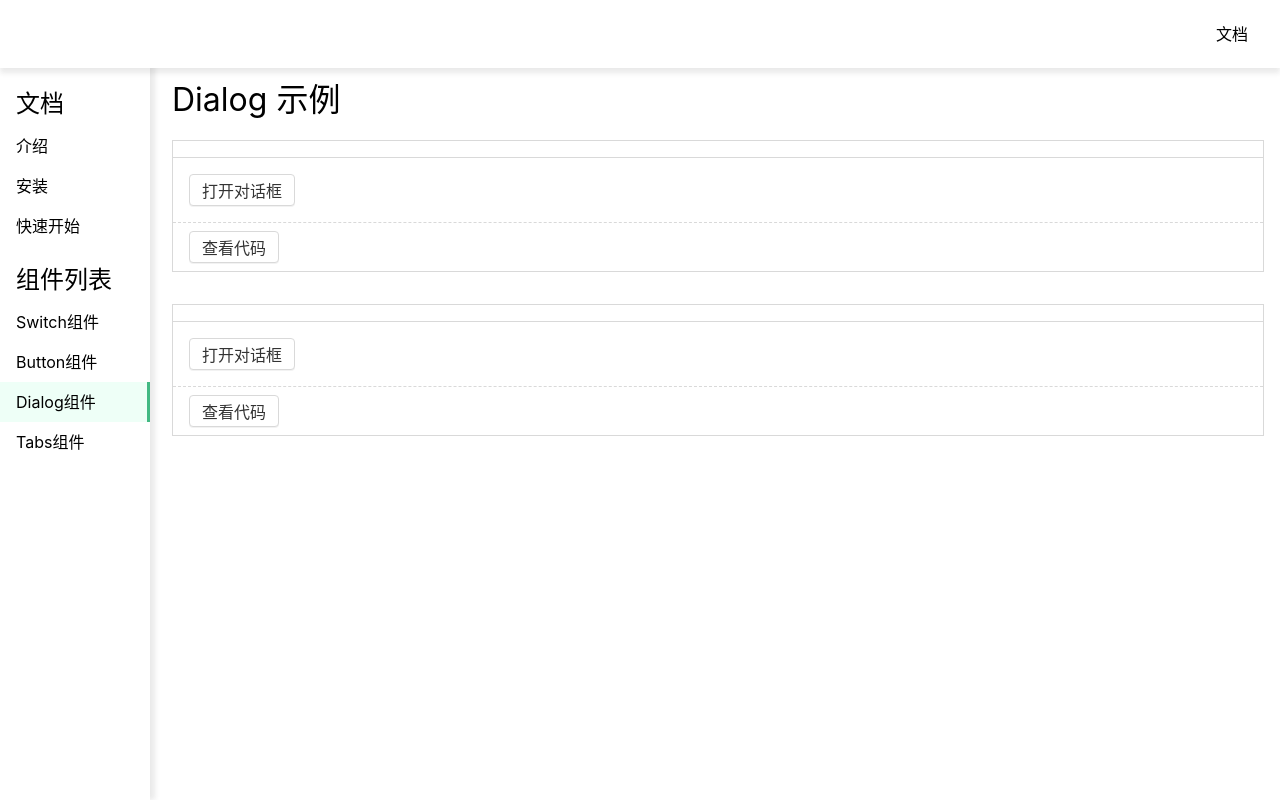
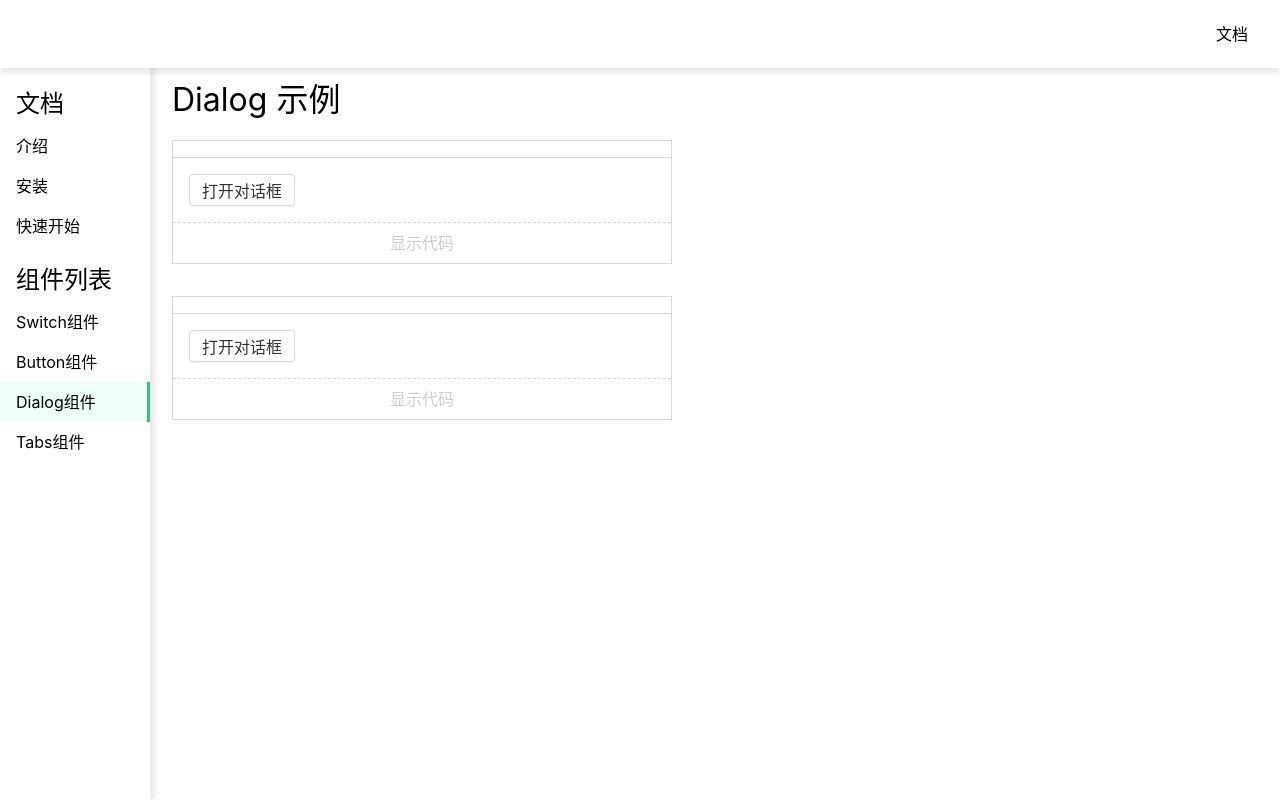
Before and after one commit to jaycemxy/muma-ui-test, a Vue app: page /#/doc/dialog in a window 1280 px wide. Built offline with nearby package versions, Linux system fonts and the light colour scheme.

Commit message:
改造 Tabs示例

```diff
--- a/src/components/Demo.vue
+++ b/src/components/Demo.vue
@@ -4,8 +4,9 @@
     <div class="demo-component">
         <component :is="component"/>
     </div>
-    <div class="demo-actions">
-        <Button @click="codeVisible = !codeVisible">查看代码</Button>
+    <div class="demo-actions" @click="toggleCode">
+      {{ codeVisible ===true? '隐藏代码':'显示代码' }}
+        <!-- <Button @click="codeVisible = !codeVisible">查看代码</Button> -->
     </div>
     <div class="demo-code" v-if="codeVisible">
         <pre v-html="html"></pre>
@@ -28,12 +29,13 @@ export default {
         Button
     },
     setup(props){
+        const codeVisible = ref(false)
+        const toggleCode = ()=> codeVisible.value = !codeVisible.value
         const html = computed(()=>{
             return Prism.highlight(props.component.__sourceCode, Prism.languages.html, 'html')
         })
-        const codeVisible = ref(false)
         return {
-            Prism, html, codeVisible
+            Prism, html, codeVisible, toggleCode
         }
     }
 }
@@ -45,6 +47,7 @@ $border-color: #d9d9d9;
 .demo {
   border: 1px solid $border-color;
   margin: 16px 0 32px;
+  max-width: 500px;
   > h2 {
     font-size: 20px;
     padding: 8px 16px;
@@ -54,8 +57,15 @@ $border-color: #d9d9d9;
     padding: 16px;
   }
   &-actions {
+    cursor: pointer;
+    text-align: center;
     padding: 8px 16px;
     border-top: 1px dashed $border-color;
+    color: #ccc;
+  }
+  &-actions:hover {
+    color: #91ceca;
+    background-color: #f9fafc;
   }
   &-code {
     padding: 8px 16px;
--- /dev/null
+++ b/src/components/Tabs1.demo.vue
@@ -0,0 +1,29 @@
+<demo>
+基础用法
+</demo>
+
+<template>
+<Tabs v-model:selected="x">
+  <Tab title="导航1">内容1</Tab>
+  <Tab title="导航2">内容2</Tab>
+</Tabs>
+</template>
+
+<script lang="ts">
+import Tabs from '../lib/Tabs.vue'
+import Tab from '../lib/Tab.vue'
+import {ref} from 'vue'
+
+export default {
+  components: {
+    Tabs,
+    Tab
+  },
+  setup() {
+    const x = ref('导航2')
+    return {
+      x
+    }
+  }
+}
+</script>
--- a/src/components/TabsDemo.vue
+++ b/src/components/TabsDemo.vue
@@ -1,26 +1,21 @@
 <template>
-    <div>Tabs示例</div>
-
-    <h1>示例1</h1>
-    <Tabs v-model:selected="x">
-        <Tab title="导航一" selected>内容一</Tab>
-        <Tab title="导航二22">内容二</Tab>
-    </Tabs>
+    <h1>Tabs 示例</h1>
+    <Demo :component="Tabs1Demo"/>
 </template>
 
 <script lang="ts">
-import Tabs from '../lib/Tabs.vue'
-import Tab from '../lib/Tab.vue'
+import Demo from './Demo.vue'
+import Tabs1Demo from './Tabs1.demo.vue'
 import {ref} from 'vue'
 
 export default {
     components: {
-        Tabs,
-        Tab
+        Demo
     },
     setup(){
-        const x = ref('导航二22')
-        return {x}
+        return {
+            Tabs1Demo
+        }
     }
 }
 </script>
```
